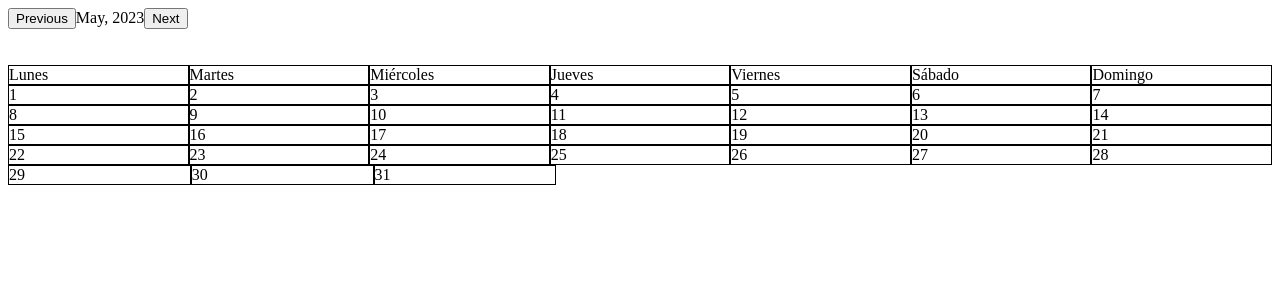
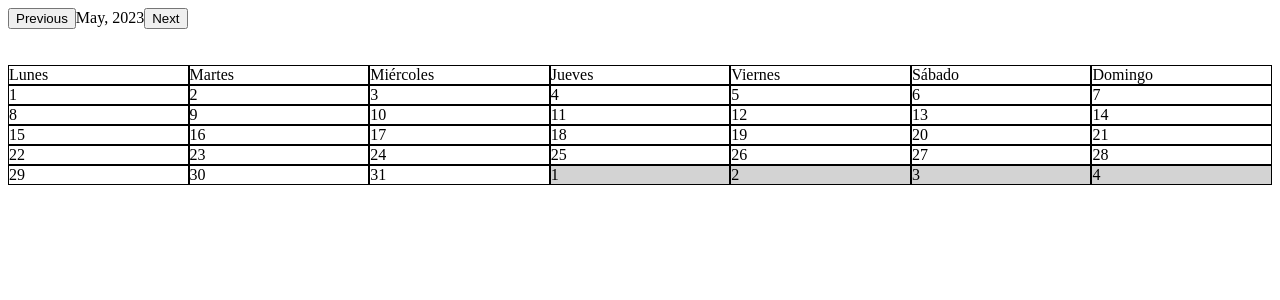
Before and after one commit to Pabloccm9/pmcm-angular-calendar-event, an Angular app: page / in a window 1280 px wide. Shown: the top 300 px of the page. Built offline with nearby package versions, Linux system fonts and the light colour scheme.

Commit message:
refactor: Change logic to app component and create new utils folder

```diff
--- a/src/app/app.component.html
+++ b/src/app/app.component.html
@@ -1 +1,30 @@
-<app-calendar-view></app-calendar-view>
+<div class="calendarHeader">
+    <button (click)="changeMonth('-')">Previous</button>
+    <span>{{currentDate | date: 'MMMM, y'}}</span>
+    <button (click)="changeMonth('+')">Next</button>
+</div>
+<br>
+<br>
+<div class="calendarBody">
+    <div class="days">
+        <span *ngFor="let day of daysOfWeek">{{day}}</span>
+    </div>
+    <div class="week" *ngFor="let week of daysPerWeek">
+        <div  *ngFor="let day of week" (click)="openModalNewEvent(day)">
+            <div [ngClass]="{'disabledDay': day.outOfMonth}">{{day.date | date: 'd'}}</div>
+        </div>
+    </div>
+</div>
+<div *ngIf="isAddingEvent">
+    <form [formGroup]="eventForm" (submit)="saveEvent($event)">
+        <label for="title">Título del evento</label>
+        <input type="text" formControlName="title">
+
+        <label for="description">Descripción</label>
+        <textarea formControlName="description"></textarea>
+
+        <input type="date" formControlName="date" [value]="activeDay" (ngModelChange)="change($event)">
+
+        <button type="submit">Guardar</button>
+    </form>
+</div>
--- a/src/app/app.component.scss
+++ b/src/app/app.component.scss
@@ -0,0 +1,12 @@
+.week, .days {
+    display: flex;
+    width: 100%;
+    > div, span {
+        width: 14.3%;
+        border: 1px black solid;
+    }
+}
+
+.disabledDay {
+    background-color: lightgray;
+}
--- a/src/app/app.component.ts
+++ b/src/app/app.component.ts
@@ -1,4 +1,7 @@
-import { Component } from '@angular/core';
+import { Component, Input } from '@angular/core';
+import { UntypedFormControl, UntypedFormGroup } from '@angular/forms';
+import { CustomEvent } from './utils/models/custom-event';
+import { DaysPerWeek } from './utils/models/days-per-week';
 
 @Component({
   selector: 'app-root',
@@ -6,5 +9,87 @@ import { Component } from '@angular/core';
   styleUrls: ['./app.component.scss']
 })
 export class AppComponent {
+  @Input() events!: CustomEvent[];
+
+  constructor() {
+    this._initializeForm();
+    this.daysPerWeek = this.getWeeksInMonth(this.currentDate.getFullYear(), this.currentDate.getMonth());
+    console.log("Dias del mes", this.daysPerWeek);
+  }
+
+
   title = 'calendar-component';
+  public daysPerWeek: Array<DaysPerWeek[]> = [];
+  public currentDate: Date = new Date();
+  public daysOfWeek: string[] = ["Lunes", "Martes", "Miércoles", "Jueves", "Viernes", "Sábado", "Domingo"];
+  public isAddingEvent: boolean = false;
+  public activeDay: Date = new Date();
+  public eventForm!: UntypedFormGroup;
+
+  public getWeeksInMonth(year: number, month: number): Array<DaysPerWeek[]> {
+    let isFirstWeek = true;
+    const weeks: Array<DaysPerWeek[]> = [],
+     firstDate: Date = new Date(year, month, 1),
+     lastDate: Date = new Date(year, month + 1, 0),
+     numDays: number = lastDate.getDate();
+
+    let dayOfWeekCounter = firstDate.getDay() - 1;
+    let dayOfWeek = firstDate.getDay() - 1;
+
+    for (let date = 1; date <= numDays; date++) {
+     if (dayOfWeekCounter === 0 || weeks.length === 0) weeks.push([]);
+     if (isFirstWeek) {
+       for (let i = 0; i < dayOfWeek; i++) {
+         weeks[weeks.length - 1].push({ date: new Date(year, month, -(dayOfWeek-i-1)), dayOfWeek: i, events: [], outOfMonth: true });
+       }
+       isFirstWeek = false;
+     }
+     weeks[weeks.length - 1].push({ date: new Date(year, month, date), dayOfWeek, events: [] });
+     if (dayOfWeek == 6) dayOfWeek = 0;
+     else dayOfWeek += 1;
+     dayOfWeekCounter = (dayOfWeekCounter + 1) % 7;
+     if(date === lastDate.getDate()) {
+      for(let i = dayOfWeek; i < 7; i++) {
+        date++;
+        weeks[weeks.length - 1].push({ date: new Date(year, month, date), dayOfWeek: i, events: [], outOfMonth: true });
+      }
+     }
+    }
+    return weeks.filter(w => !!w.length);
+   }
+
+   public changeMonth(action: string): void {
+     if(action == "+") this.currentDate = new Date(this.currentDate.getFullYear(), this.currentDate.getMonth() + 1);
+     else this.currentDate = new Date(this.currentDate.getFullYear(), this.currentDate.getMonth() - 1);
+     this.daysPerWeek = this.getWeeksInMonth(this.currentDate.getFullYear(), this.currentDate.getMonth());
+     console.log(this.daysPerWeek);
+   }
+
+   public openModalNewEvent(day: DaysPerWeek) {
+     this.isAddingEvent = true;
+     console.log("Dia seleccionado", day)
+   }
+
+   public saveEvent(e: Event) {
+     let event: CustomEvent = {
+       title: this.eventForm.controls["title"].value,
+       description: this.eventForm.controls["description"].value,
+       day: new Date(this.eventForm.controls["date"].value)
+     }
+     console.log("evento guardado", event);
+     this.isAddingEvent = false;
+     this._initializeForm();
+   }
+
+   public change(e: Event) {
+     console.log("change", e);
+   }
+
+   private _initializeForm(): void {
+     this.eventForm = new UntypedFormGroup({
+       title: new UntypedFormControl(""),
+       description: new UntypedFormControl(""),
+       date: new UntypedFormControl("")
+     })
+   }
 }
--- a/src/app/app.module.ts
+++ b/src/app/app.module.ts
@@ -3,12 +3,10 @@ import { FormsModule, ReactiveFormsModule } from '@angular/forms';
 import { BrowserModule } from '@angular/platform-browser';
 
 import { AppComponent } from './app.component';
-import { CalendarViewComponent } from './components/calendar-view/calendar-view.component';
 
 @NgModule({
   declarations: [
-    AppComponent,
-    CalendarViewComponent,
+    AppComponent
   ],
   imports: [
     BrowserModule,
--- a/src/app/components/calendar-view/calendar-view.component.html
+++ /dev/null
@@ -1,31 +0,0 @@
-<div class="calendarHeader">
-    <button (click)="changeMonth('-')">Previous</button>
-    <span>{{currentDate | date: 'MMMM, y'}}</span>
-    <button (click)="changeMonth('+')">Next</button>
-</div>
-<br>
-<br>
-<div class="calendarBody">
-    <div class="days">
-        <span *ngFor="let day of daysOfWeek">{{day}}</span>
-    </div>
-    <div class="week" *ngFor="let week of daysPerWeek">
-        <div  *ngFor="let day of week" (click)="openModalNewEvent(day)">
-            <div *ngIf="day.date !== -1">{{day.date | date: 'd'}}</div>
-            <div *ngIf="day.date === -1"></div>
-        </div>
-    </div>
-</div>
-<div *ngIf="isAddingEvent">
-    <form [formGroup]="eventForm" (submit)="saveEvent($event)">
-        <label for="title">Título del evento</label>
-        <input type="text" formControlName="title">
-
-        <label for="description">Descripción</label>
-        <textarea formControlName="description"></textarea>
-
-        <input type="date" formControlName="date" [value]="activeDay" (ngModelChange)="change($event)">
-
-        <button type="submit">Guardar</button>
-    </form>
-</div>
--- a/src/app/components/calendar-view/calendar-view.component.scss
+++ /dev/null
@@ -1,8 +0,0 @@
-.week, .days {
-    display: flex;
-    width: 100%;
-    > div, span {
-        width: 14.3%;
-        border: 1px black solid;
-    }
-}
--- a/src/app/components/calendar-view/calendar-view.component.ts
+++ /dev/null
@@ -1,96 +0,0 @@
-import { Component, OnInit } from '@angular/core';
-import { UntypedFormGroup, UntypedFormControl } from '@angular/forms';
-
-export interface DaysPerWeek {
-  date: Date | number;
-  dayOfWeek: number;
-  events: CustomEvent[]
-}
-
-export interface CustomEvent {
-  title: string,
-  description: string;
-  day: Date
-}
-
-@Component({
-  selector: 'app-calendar-view',
-  templateUrl: './calendar-view.component.html',
-  styleUrls: ['./calendar-view.component.scss']
-})
-
-export class CalendarViewComponent implements OnInit {
-
-  public daysPerWeek: Array<DaysPerWeek[]> = [];
-  public currentDate: Date = new Date();
-  public daysOfWeek: string[] = ["Lunes", "Martes", "Miércoles", "Jueves", "Viernes", "Sábado", "Domingo"];
-  public isAddingEvent: boolean = false;
-  public activeDay: Date = new Date();
-  public eventForm!: UntypedFormGroup;
-  constructor() { }
-
-  public ngOnInit(): void {
-    this._initializeForm();
-    this.daysPerWeek = this.getWeeksInMonth(this.currentDate.getFullYear(), this.currentDate.getMonth());
-    console.log("Dias del mes", this.daysPerWeek);
-  }
-
-  public getWeeksInMonth(year: number, month: number): Array<DaysPerWeek[]> {
-   let isFirstWeek = true;
-   const weeks: Array<DaysPerWeek[]> = [],
-    firstDate: Date = new Date(year, month, 1),
-    lastDate: Date = new Date(year, month + 1, 0),
-    numDays: number = lastDate.getDate();
-
-   let dayOfWeekCounter = firstDate.getDay() - 1;
-   let dayOfWeek = firstDate.getDay() - 1;
-
-   for (let date = 1; date <= numDays; date++) {
-    if (dayOfWeekCounter === 0 || weeks.length === 0) weeks.push([]);
-    if (isFirstWeek) {
-      for (let i = 0; i < dayOfWeek; i++) {
-        weeks[weeks.length - 1].push({ date: -1, dayOfWeek: i, events: [] });
-      }
-      isFirstWeek = false;
-    }
-    weeks[weeks.length - 1].push({ date: new Date(year, month, date), dayOfWeek, events: [] });
-    if (dayOfWeek == 6) dayOfWeek = 0;
-    else dayOfWeek += 1;
-    dayOfWeekCounter = (dayOfWeekCounter + 1) % 7;
-  }
-    return weeks.filter(w => !!w.length);
-  }
-
-  public changeMonth(action: string): void {
-    if(action == "+") this.currentDate = new Date(this.currentDate.getFullYear(), this.currentDate.getMonth() + 1);
-    else this.currentDate = new Date(this.currentDate.getFullYear(), this.currentDate.getMonth() - 1);
-    this.daysPerWeek = this.getWeeksInMonth(this.currentDate.getFullYear(), this.currentDate.getMonth());
-  }
-
-  public openModalNewEvent(day: DaysPerWeek) {
-    this.isAddingEvent = true;
-    console.log("Dia seleccionado", day)
-  }
-
-  public saveEvent(e: Event) {
-    let event: CustomEvent = {
-      title: this.eventForm.controls["title"].value,
-      description: this.eventForm.controls["description"].value,
-      day: new Date(this.eventForm.controls["date"].value)
-    }
-    console.log("evento guardado", event);
-    this.isAddingEvent = false;
-  }
-
-  public change(e: Event) {
-    console.log("change", e);
-  }
-
-  private _initializeForm(): void {
-    this.eventForm = new UntypedFormGroup({
-      title: new UntypedFormControl(""),
-      description: new UntypedFormControl(""),
-      date: new UntypedFormControl("")
-    })
-  }
-}
--- /dev/null
+++ b/src/app/utils/models/custom-event.ts
@@ -0,0 +1,5 @@
+export interface CustomEvent {
+    title: string,
+    description: string;
+    day: Date
+}
--- /dev/null
+++ b/src/app/utils/models/days-per-week.ts
@@ -0,0 +1,6 @@
+export interface DaysPerWeek {
+    date: Date | number;
+    dayOfWeek: number;
+    events: CustomEvent[]
+    outOfMonth?: boolean;
+}
--- /dev/null
+++ b/src/app/utils/models/index.js
@@ -0,0 +1,2 @@
+export * from './days-per-week.ts';
+export * from './custom-event.js';
```
Also changed, not shown: 1 other file (tests, documents, lock files or other folders).
